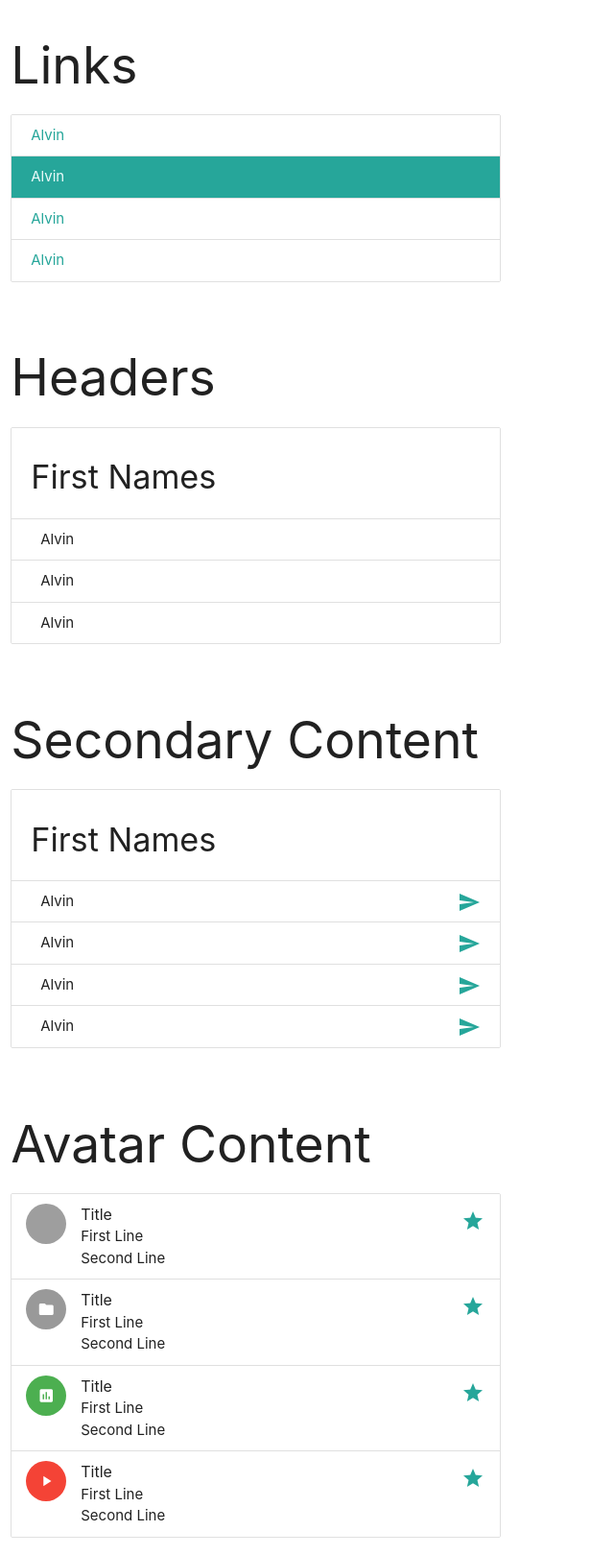
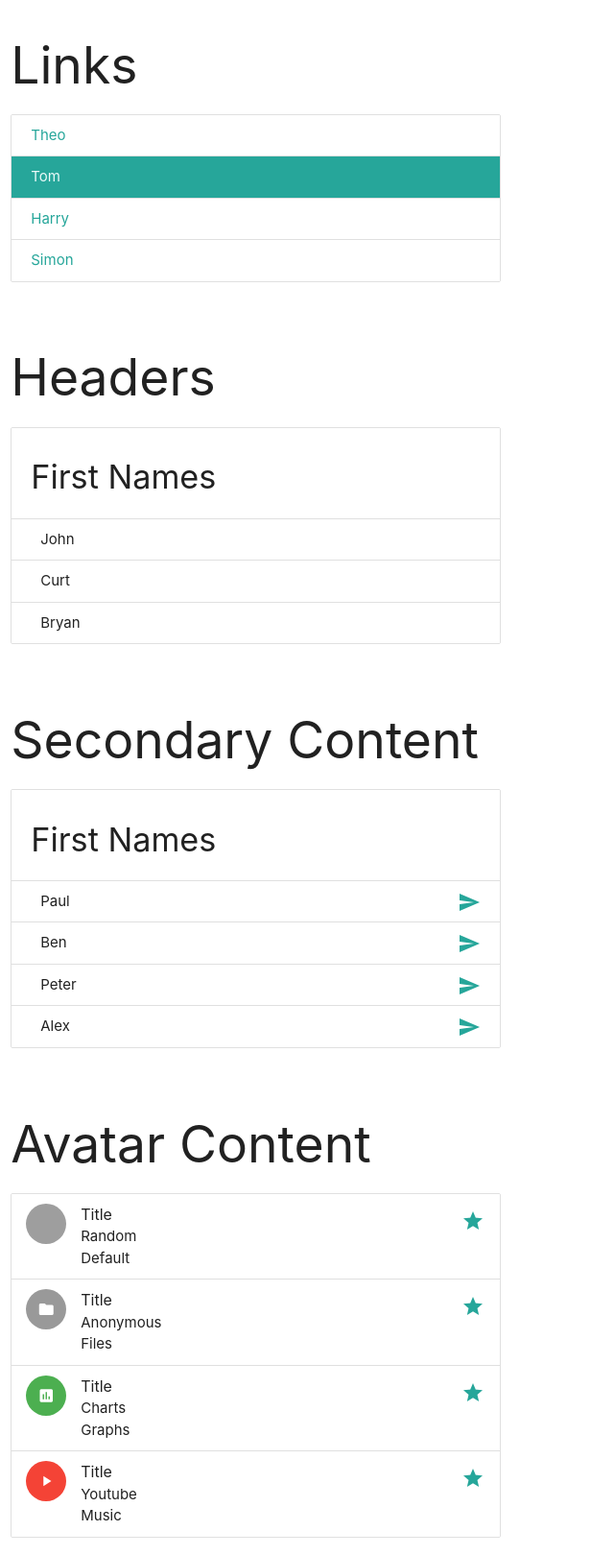
Before and after one commit to EAManuguid/cwd-activities, a plain HTML site: page collections.html in a window 1280 px wide. Shown: the part 279-1899 px from the top of the page at 96% size, without its empty margins (0-640 px from the left). Drawn offline with nearby package versions, Linux system fonts and the light colour scheme; grey boxes are pictures that could not be loaded.

Commit message:
changed the names

```diff
--- a/collections.html
+++ b/collections.html
@@ -17,8 +17,8 @@
             <h2>Basic</h2>
             <ul class="collection">
                 <li class="collection-item">Alvin</li>
-                <li class="collection-item">Alvin</li>
-                <li class="collection-item">Alvin</li>
+                <li class="collection-item">Vinal</li>
+                <li class="collection-item">Lanvi</li>
             </ul>
         </div>
     </div>
@@ -27,10 +27,10 @@
         <div class="col m5">
             <h2>Links</h2>
             <ul class="collection">
-             <a href="#!" class="collection-item">Alvin</a>
-             <a href="#!" class="collection-item active">Alvin</a>
-             <a href="#!" class="collection-item">Alvin</a>
-             <a href="#!" class="collection-item">Alvin</a>
+             <a href="#!" class="collection-item">Theo</a>
+             <a href="#!" class="collection-item active">Tom</a>
+             <a href="#!" class="collection-item">Harry</a>
+             <a href="#!" class="collection-item">Simon</a>
             </ul>
         </div>
     </div>
@@ -40,9 +40,9 @@
             <h2>Headers</h2>
             <ul class="collection with-header">
                 <li class="collection-header"><h4>First Names</h4></li>
-                <li class="collection-item">Alvin</li>
-                <li class="collection-item">Alvin</li>
-                <li class="collection-item">Alvin</li>
+                <li class="collection-item">John</li>
+                <li class="collection-item">Curt</li>
+                <li class="collection-item">Bryan</li>
             </ul>
         </div>
     </div>
@@ -52,10 +52,10 @@
             <h2>Secondary Content</h2>
             <ul class="collection with-header">
                 <li class="collection-header"><h4>First Names</h4></li>
-                <li class="collection-item"><div>Alvin<a href="#!" class="secondary-content"><i class="material-icons">send</i></a></div></li>
-                <li class="collection-item"><div>Alvin<a href="#!" class="secondary-content"><i class="material-icons">send</i></a></div></li>
-                <li class="collection-item"><div>Alvin<a href="#!" class="secondary-content"><i class="material-icons">send</i></a></div></li>
-                <li class="collection-item"><div>Alvin<a href="#!" class="secondary-content"><i class="material-icons">send</i></a></div></li>
+                <li class="collection-item"><div>Paul<a href="#!" class="secondary-content"><i class="material-icons">send</i></a></div></li>
+                <li class="collection-item"><div>Ben<a href="#!" class="secondary-content"><i class="material-icons">send</i></a></div></li>
+                <li class="collection-item"><div>Peter<a href="#!" class="secondary-content"><i class="material-icons">send</i></a></div></li>
+                <li class="collection-item"><div>Alex<a href="#!" class="secondary-content"><i class="material-icons">send</i></a></div></li>
             </ul>
         </div>
     </div>
@@ -67,31 +67,31 @@
                 <li class="collection-item avatar">
                     <img src="https://materializecss.com/images/yuna.jpg" alt="" class="circle">
                     <span class="title">Title</span>
-                    <p>First Line<br>
-                    Second Line
+                    <p>Random<br>
+                    Default
                     </p>
                     <a href="#!" class="secondary-content"><i class="material-icons">grade</i></a>
                 </li>
                 <li class="collection-item avatar">
                     <i class="material-icons circle">folder</i><span class="title">Title</span>
-                    <p>First Line <br>
-                    Second Line
+                    <p>Anonymous <br>
+                    Files
                     </p>
                     <a href="#!" class="secondary-content"><i class="material-icons">grade</i></a>
                 </li>
                 <li class="collection-item avatar">
                     <i class="material-icons circle green">insert_chart</i>
                     <span class="title">Title</span>
-                    <p>First Line <br>
-                    Second Line
+                    <p>Charts <br>
+                    Graphs
                     </p>
                     <a href="#!" class="secondary-content"><i class="material-icons">grade</i></a>
                 </li>
                 <li class="collection-item avatar">
                     <i class="material-icons circle red">play_arrow</i>
                     <span class="title">Title</span>
-                    <p>First Line <br>
-                    Second Line
+                    <p>Youtube <br>
+                    Music
                     </p>
                     <a href="#!" class="secondary-content"><i class="material-icons">grade</i></a>
                 </li>
```
